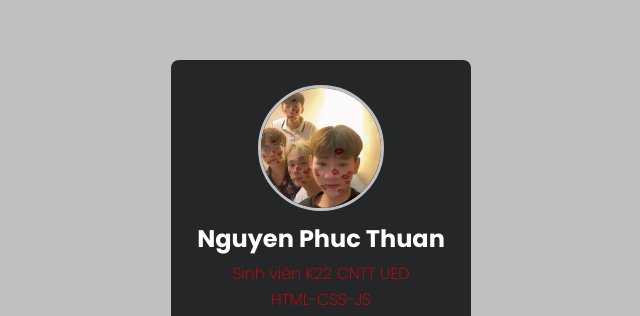
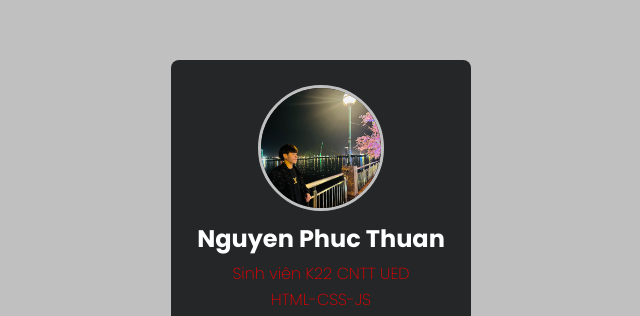
Before and after one commit to thuannguyencoder/WebCard1, a plain HTML site: page index.html in a window 1280 px wide. Shown: the part 148-464 px from the top of the page, without its empty margins (319-959 px from the left). Drawn offline with Linux system fonts and the light colour scheme.

Commit message:
Update index.html

```diff
--- a/index.html
+++ b/index.html
@@ -11,7 +11,7 @@
 <body>
     <div class="card">
         <div class="card_img">
-            <img src="avt.png" alt="">
+            <img src="avt.jpg" alt="">
         </div>
         <h2>Nguyen Phuc Thuan</h2>
         <p>Sinh viên K22 CNTT UED</p>
```
